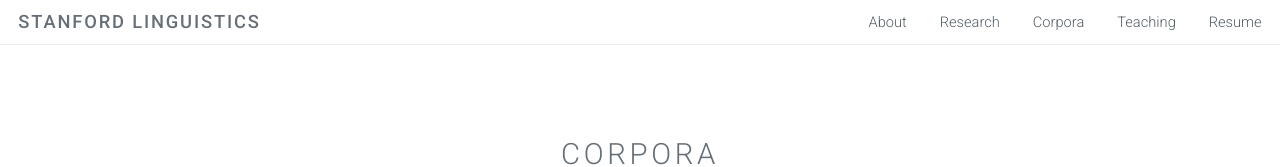
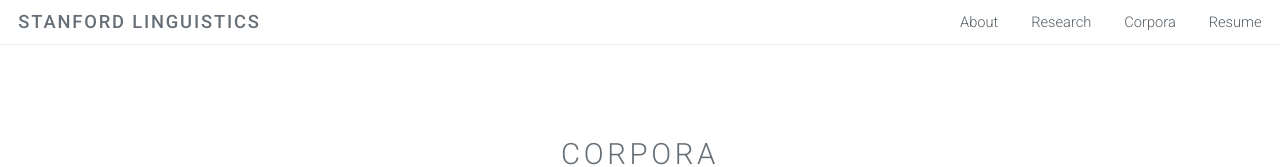
Before and after one commit to danielgalbraith/danielgalbraith.github.io, a plain HTML site: page corpora.html in a window 1280 px wide. Shown: the top 167 px of the page. Drawn offline with Linux system fonts and the light colour scheme.

Commit message:
delete teaching

```diff
--- a/corpora.html
+++ b/corpora.html
@@ -31,7 +31,6 @@
 						<li><a href="index.html">About</a></li>
 						<li><a href="research.html">Research</a></li>
 						<li><a href="corpora.html">Corpora</a></li>
-						<li><a href="teaching.html">Teaching</a></li>
 						<li><a href="resume.pdf">Resume</a></li>
 					</ul>
 				</nav>
```
